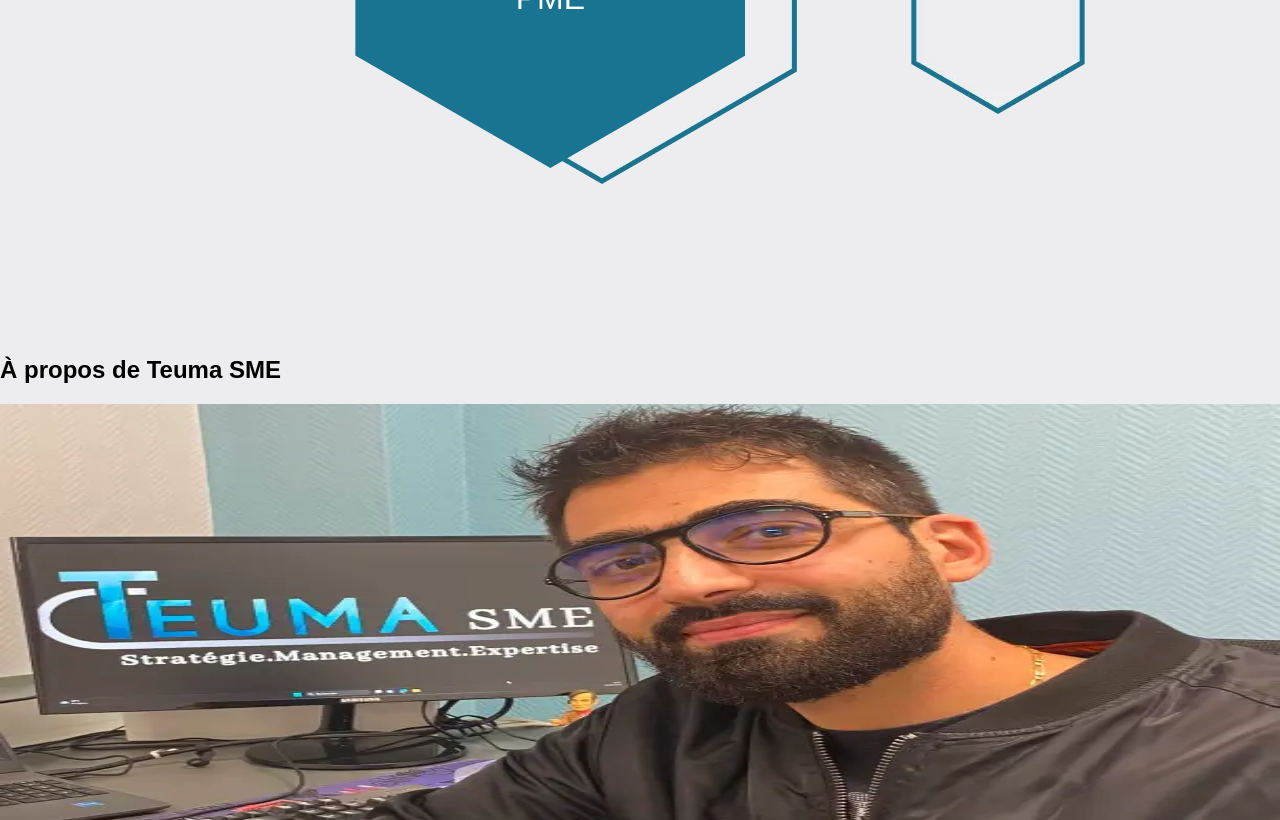
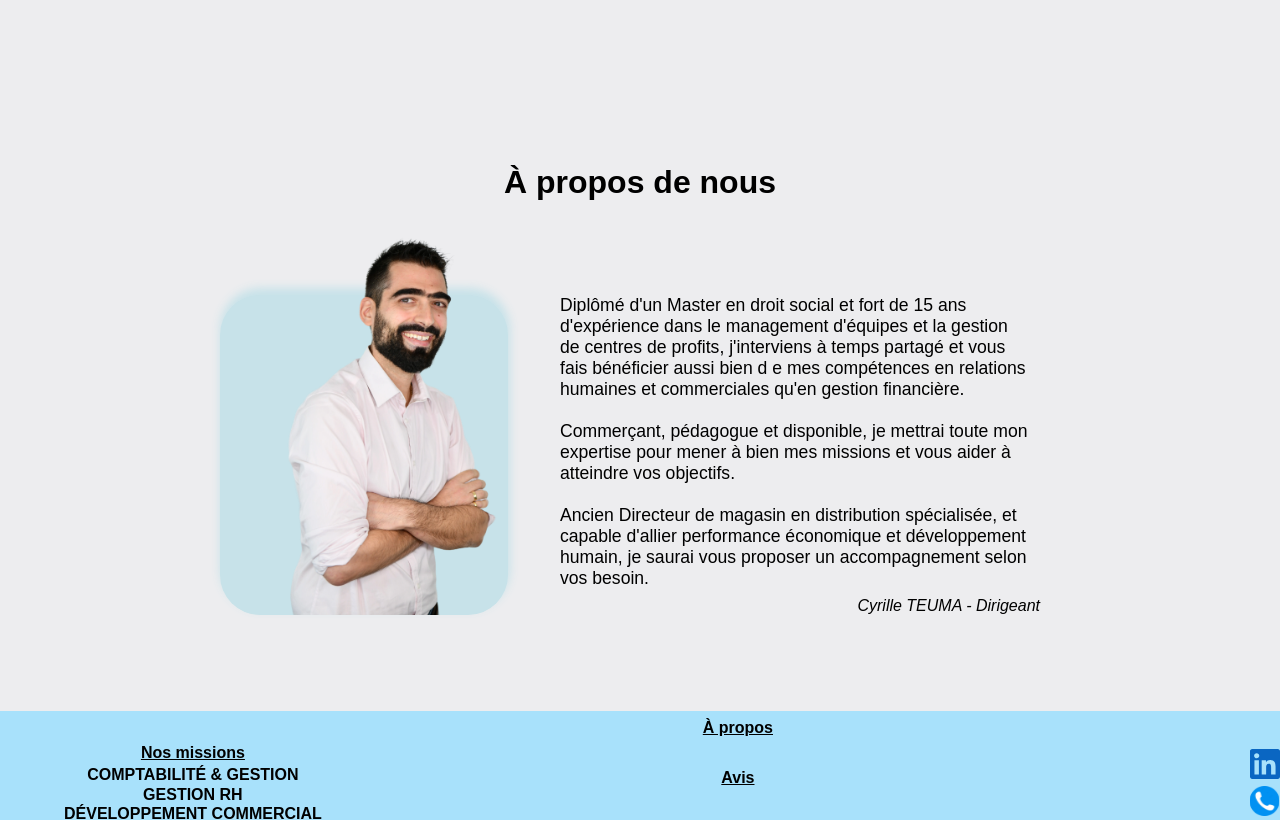
Before and after one commit to Guillaumedev69/teuma-app, a Next.js app: page / in a window 1280 px wide. Shown: the part 1980-2800 px from the top of the page. Built offline with nearby package versions, Linux system fonts and the light colour scheme.

Commit message:
ajout section about

```diff
--- a/src/components/SectionAbout.tsx
+++ b/src/components/SectionAbout.tsx
@@ -1,20 +1,24 @@
 import styles from "@/styles/SectionAbout.module.scss"
-import ImgCyrille2 from "./ImgCyrille2";
+import ImgCyrille from "./ImgCyrille";
 
 const SectionAbout = () => {
     return (
         <section className={styles.sectionAbout}>
-                    <h1>À propos de Teuma SME</h1>
-                    <ImgCyrille2 />
-                    <h2>Cyrille TEUMA - Dirigeant</h2>
-                    <p>Diplômé d&apos;un Master en droit social et fort de 15 ans d&apos;expérience dans le management d&apos;équipes
+            <h2 className={styles.sectionAbout__title}>À propos de nous</h2>
+            <div className={styles.sectionAbout__content}>
+                <ImgCyrille />
+                <div className={styles.contentText}>
+                    <p className={styles.contentText__P}>Diplômé d&apos;un Master en droit social et fort de 15 ans d&apos;expérience dans le management d&apos;équipes
                         et la gestion de centres de profits, j&apos;interviens à temps partagé et vous fais bénéficier aussi bien d
                         e mes compétences en relations humaines et commerciales qu&apos;en gestion financière.<br /><br />
                         Commerçant, pédagogue et disponible, je mettrai toute mon expertise pour mener à bien mes missions et
                         vous aider à atteindre vos objectifs.<br /><br />
                         Ancien Directeur de magasin en distribution spécialisée, et capable d&apos;allier performance économique et développement humain, je saurai vous proposer un accompagnement selon vos besoin.
                     </p>
-                </section>
+                    <h3 className={styles.contentText__Title}>Cyrille TEUMA - Dirigeant</h3>
+                </div>
+            </div>
+        </section>
     );
 };
 
--- a/src/styles/ImgCyrille.module.scss
+++ b/src/styles/ImgCyrille.module.scss
@@ -23,16 +23,15 @@
     }
   }
 }
-@media only screen and (min-width: 600px) and (max-width: 767px) {
+@media only screen and (min-width: 600px) {
   .imgContain {
     position: relative;
     display: inline-block;
     .backgroundImg {
       position: absolute;
       bottom: 0;
-      right: -4vw;
-      width: 18.8125rem;
-      height: 19.75rem;
+      width: 16rem;
+      height: 19rem;
       border-radius: 40px;
       background: #c7e2e9;
       box-shadow: 1px -6px 10px 1px #c7e2e9;
@@ -41,22 +40,23 @@
     .img {
       position: relative;
       z-index: 2;
-      right: -16px;
-      bottom: -5px;
+      right: -7%;
+      bottom: -4px;
       width: 15.6875rem;
       height: 22.25rem;
     }
   }
 }
-@media only screen and (min-width: 768px) and (max-width: 1024px) {
+@media only screen and (min-width: 768px) {
   .imgContain {
     position: relative;
     display: inline-block;
     .backgroundImg {
       position: absolute;
+      right: 0;
       bottom: 0;
-      width: 16rem;
-      height: 17rem;
+      width: 18rem;
+      height: 20rem;
       border-radius: 40px;
       background: #c7e2e9;
       box-shadow: 1px -6px 10px 1px #c7e2e9;
@@ -65,7 +65,7 @@
     .img {
       position: relative;
       z-index: 2;
-      left: 4px;
+      left: 7%;
       top: 4px;
       width: 18rem;
       height: 24rem;
@@ -76,25 +76,23 @@
   .imgContain {
     position: relative;
     display: inline-block;
-  }
-
     .backgroundImg {
       position: absolute;
       right: 7%;
       bottom: 0;
-    width: 27rem;
-    height: 30rem;
+      width: 18rem;
+      height: 20rem;
       border-radius: 40px;
       background: #c7e2e9;
       box-shadow: 1px -6px 10px 1px #c7e2e9;
       z-index: 1;
     }
-
     .img {
       position: relative;
       z-index: 2;
       right: -3%;
       top: 4px;
+    }
   }
 }
 @media only screen and (min-width: 1400px) {
@@ -114,7 +112,7 @@
     .img {
       position: relative;
       z-index: 2;
-      right: -50px;
+      right: 0%;
       bottom: -5px;
     }
   }
--- a/src/styles/SectionAbout.module.scss
+++ b/src/styles/SectionAbout.module.scss
@@ -1,41 +1,163 @@
 @import "../Global.module.scss";
 @media only screen and (max-width: 600px) {
+    .sectionAbout {
+        display: flex;
+        flex-direction: column;
+        align-items: center;
+        &__title {
+          font-size: 2rem;
+        }
+
+        &__content {
+          display: flex;
+          flex-direction: column-reverse;
+          justify-content: center;
+          align-items: end;
+          gap: 2rem;
+          .contentText {
+            display: flex;
+            flex-direction: column;
+            align-items: end;
+            gap: 0.5rem;
+            width: 17rem;
+            &__P {
+              margin: 0;
+              text-wrap: balance;
+              font-size: 1rem;
+            }
+            &__Title {
+              margin: 0;
+              font-size: 0.8rem;
+              font-style: italic;
+              font-weight: 400;
+            }
+          }
+        }
+      }
+}
+@media only screen and (min-width: 600px) {
   .sectionAbout {
-    width: 100%;
-    img {
-      width: 100%;
+    display: flex;
+    flex-direction: column;
+    align-items: center;
+    &__title {
+      font-size: 2rem;
     }
-  }
-}
-@media only screen and (min-width: 600px) and (max-width: 768px) {
-  .sectionAbout {
-    width: 100%;
-    img {
-      width: 100%;
+
+    &__content {
+      display: flex;
+      flex-direction: row;
+      justify-content: center;
+      align-items: end;
+      gap: 2rem;
+      .contentText {
+        display: flex;
+        flex-direction: column;
+        align-items: end;
+        gap: 0.5rem;
+        width: 17rem;
+        &__P {
+          margin: 0;
+          text-wrap: balance;
+          font-size: 0.8rem;
+        }
+        &__Title {
+          margin: 0;
+          font-size: 0.8rem;
+          font-style: italic;
+          font-weight: 400;
+        }
+      }
     }
   }
 }
 @media only screen and (min-width: 768px) {
   .sectionAbout {
-    width: 100%;
-    img {
-      width: 100%;
+    display: flex;
+    flex-direction: column;
+    align-items: center;
+    &__title {
+      font-size: 2rem;
+    }
+
+    &__content {
+      display: flex;
+      flex-direction: row;
+      justify-content: center;
+      align-items: end;
+      gap: 2rem;
+      .contentText {
+        display: flex;
+        flex-direction: column;
+        align-items: end;
+        gap: 0.5rem;
+        width: 22rem;
+        &__P {
+          margin: 0;
+          text-wrap: balance;
+          font-size: 1rem;
+        }
+        &__Title {
+          margin: 0;
+          font-size: 0.9rem;
+          font-style: italic;
+          font-weight: 400;
+        }
+      }
     }
   }
 }
 @media only screen and (min-width: 1024px) {
   .sectionAbout {
-    width: 100%;
-    img {
-      width: 100%;
+    &__content {
+      gap: 2rem;
+      .contentText {
+        gap: 0.5rem;
+        width: 30rem;
+        &__P {
+          font-size: 1.1rem;
+        }
+        &__Title {
+          font-size: 1rem;
+        }
+      }
     }
   }
 }
 @media only screen and (min-width: 1440px) {
   .sectionAbout {
-    width: 100%;
-    img {
-      width: 100%;
+    &__content {
+      gap: 4rem;
+      .contentText {
+        gap: 1.5rem;
+        width: 34rem;
+        &__P {
+          font-size: 1.3rem;
+        }
+        &__Title {
+          font-size: 1.2rem;
+        }
+      }
     }
   }
 }
+@media only screen and (min-width: 1660px) {
+  .sectionAbout {
+    &__title {
+      font-size: 3rem;
+    }
+    &__content {
+      gap: 6rem;
+      .contentText {
+        gap: 2rem;
+        width: 40rem;
+        &__P {
+          font-size: 1.5rem;
+        }
+        &__Title {
+          font-size: 1.3rem;
+        }
+      }
+    }
+  }
+}
```
Lines whose indentation alone changed are shown as unchanged.
